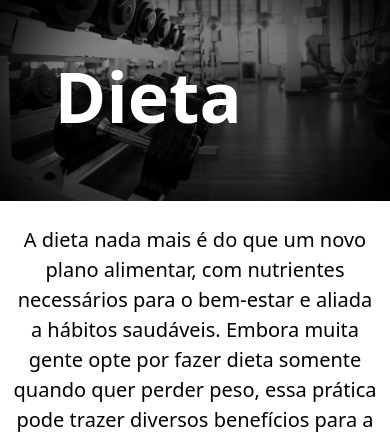
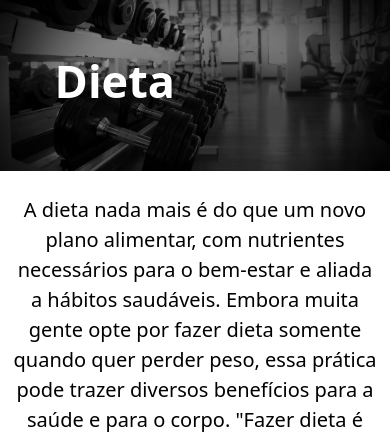
Before and after one commit to Leandro556/PortalMaromba, a PHP site: page /Paginas/Dieta.html in a window 390 px wide. Shown: the part 77-509 px from the top of the page. Run offline with PHP 8.4, Linux system fonts and the light colour scheme; some libraries are stand-ins or nearby versions.

Commit message:
tamanho do title mobile

```diff
--- a/Styles/dieta-style.css
+++ b/Styles/dieta-style.css
@@ -24,6 +24,12 @@ h3 {
   font-weight: 700;
 }
 
+@media (max-width: 420px) {
+  .capa-h1 {
+    font-size: 45px;
+  }
+}
+
 .text-intro {
   text-align: center;
   font-size: 20px;
--- a/Styles/treino-style.css
+++ b/Styles/treino-style.css
@@ -24,6 +24,12 @@ h3 {
   font-weight: 700;
 }
 
+@media (max-width: 420px) {
+  .capa-title {
+    font-size: 45px;
+  }
+}
+
 .intro-treino {
   text-align: center;
   font-size: 20px;
```
